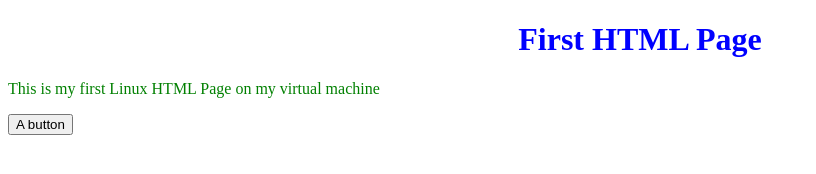
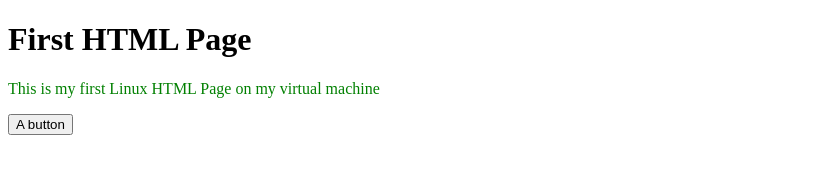
Before and after one commit to natashazywczyk/ApacheWebsite, a plain HTML site: page index.html in a window 1280 px wide. Shown: the whole page, without its empty margins (0-816 px from the left). Drawn offline with Linux system fonts and the light colour scheme.

Commit message:
changed id for h1

```diff
--- a/style.css
+++ b/style.css
@@ -1,4 +1,4 @@
-h1 { color: blue;
+.h1 { color: blue;
          text-align: center; }
 
 #para { color: green;}
```
